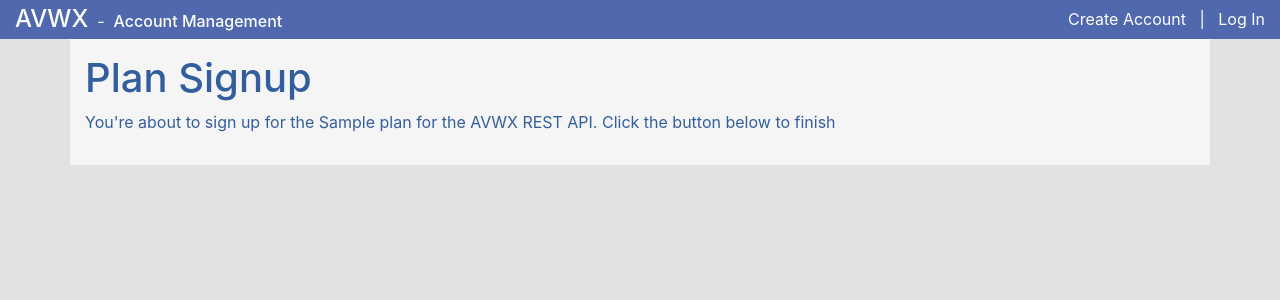
After one commit to avwx-rest/avwx-account, a Flask app: template avwx_account/templates/activate.html in a window 1280 px wide. The commit adds this page. Shown: the top 300 px of the page. Run offline with Flask 2, Linux system fonts and the light colour scheme; the template is opened without the code that fills it: most values are stand-ins (such as "Sample title", 1, 10 or a date in 2020); some libraries are stand-ins or nearby versions.

Commit message:
Begin implementing Stripe subscriptions

```diff
--- a/avwx_account/__init__.py
+++ b/avwx_account/__init__.py
@@ -19,6 +19,10 @@
     'SECURITY_PASSWORD_SALT',
     'MAIL_USERNAME',
     'MAIL_PASSWORD',
+    'STRIPE_PUB_KEY',
+    'STRIPE_SECRET_KEY',
+    'STRIPE_BASIC_ID',
+    'STRIPE_ENTERPRISE_ID',
 ):
     if app.config.get(key) is None:
         app.config[key] = environ.get(key)
--- /dev/null
+++ b/avwx_account/payment.py
@@ -0,0 +1,17 @@
+import stripe
+from avwx_account import app
+
+stripe.api_key = app.config['STRIPE_SECRET_KEY']
+
+plans = {
+    'basic': {
+        'id': app.config['STRIPE_BASIC_ID'],
+        'description': 'AVWX Basic Monthly',
+        'price': 10,
+    },
+    'enterprise': {
+        'id': app.config['STRIPE_ENTERPRISE_ID'],
+        'description': 'AVWX Enterprise Monthly',
+        'price': 40,
+    },
+}
--- /dev/null
+++ b/avwx_account/static/css/main.css
@@ -0,0 +1,37 @@
+body {
+    background-color: #e1e2e3;
+    color: #335e9e;
+}
+
+nav {
+    background-color: #4f68ae;
+    color: white; padding: 5px;
+}
+
+nav a {
+    color: #fefefe;
+}
+
+nav .col-xs-auto {
+    padding-right: 15px;
+    padding-left: 15px;
+}
+
+.container {
+    background-color: #f5f5f5;
+}
+
+.content {
+    padding-top: 15px;
+    padding-bottom: 15px;
+}
+
+.btn-primary {
+    background-color: #4f68ae;
+    border-color: #4f68ae;
+}
+
+.btn-primary:hover {
+    background-color: #4d5155;
+    border-color: #4d5155;
+}
--- /dev/null
+++ b/avwx_account/templates/activate.html
@@ -0,0 +1,20 @@
+{% extends 'base.html' %}
+
+{% block content %}
+<h1>Plan Signup</h1>
+<p>You're about to sign up for the {{ plan_tag }} plan for the AVWX REST API. Click the button below to finish</p>
+<form action="/activate/{{ plan_tag }}" method="POST">
+    <script
+        src="https://checkout.stripe.com/checkout.js" class="stripe-button"
+        data-key="{{ stripe_key }}"
+        data-image="https://avwx.rest/static/favicons/android-icon-96x96.png"
+        data-name="AVWX"
+        data-description="{{ plan_description }}"
+        data-email="{{ email }}"
+        data-amount="{{ plan_price }}"
+        data-label="Sign Me Up!"
+        data-zip-code="true"
+        data-locale="auto">
+    </script>
+</form>
+{% endblock %}
--- a/avwx_account/templates/base.html
+++ b/avwx_account/templates/base.html
@@ -6,25 +6,7 @@
     <title>AVWX - Account</title>
     <link rel="stylesheet" href="https://stackpath.bootstrapcdn.com/bootstrap/4.1.3/css/bootstrap.min.css" integrity="sha384-MCw98/SFnGE8fJT3GXwEOngsV7Zt27NXFoaoApmYm81iuXoPkFOJwJ8ERdknLPMO" crossorigin="anonymous">
     <link rel="stylesheet" href="https://use.fontawesome.com/releases/v5.3.1/css/all.css" integrity="sha384-mzrmE5qonljUremFsqc01SB46JvROS7bZs3IO2EmfFsd15uHvIt+Y8vEf7N7fWAU" crossorigin="anonymous">
-    <style>
-        body { background-color: #e1e2e3; color: #335e9e; }
-        nav { background-color: #4f68ae; color: white; padding: 5px; }
-        nav a { color: #fefefe; }
-        nav .col-xs-auto { padding-right: 15px; padding-left: 15px; }
-        .container { background-color: #f5f5f5; }
-        .content { padding-top: 15px; padding-bottom: 15px; }
-        .btn-primary { background-color: #4f68ae; }
-
-        .plan { border: 1px solid #4d5155; border-radius: 5px; color: #4d5155; margin-bottom: 15px; }
-        .plan header { background-color: white; border-bottom: 1px solid #4d5155; border-radius: 5px 5px 0px 0px; }
-        .plan h3 { padding: 20px 15px 8px 15px; }
-        .plan h5 { padding: 10px 20px; }
-        .plan-body { background-color: white; border-radius: 0px 0px 5px 5px; padding-bottom: 5px; }
-        .plan-better { border-color: #4d5155; }
-        .plan-better header { background-color: #4d5155; border-color: #4d5155; color: white; }
-        .plan-best { border-color: #4f68ae; }
-        .plan-best header { background-color: #4f68ae; border-color: #4f68ae; color: white; }
-    </style>
+    <link rel="stylesheet" href="{{ url_for('static', filename='css/main.css') }}">
     {% block headers %}
     {% endblock %}
 </head>
@@ -40,7 +22,7 @@
             </div>
             <div class="col-xs-auto">
             {% if call_or_get(current_user.is_authenticated) %}
-                <a href="{{ url_for('user.edit_user_profile') }}">{{ current_user.username or current_user.email }}</a>
+                <a href="{{ url_for('manage') }}">{{ current_user.username or current_user.email }}</a>
                 &nbsp; | &nbsp;
                 <a href="{{ url_for('user.logout') }}">Log Out</a>
             {% else %}
--- a/avwx_account/templates/index.html
+++ b/avwx_account/templates/index.html
@@ -1,4 +1,8 @@
 {% extends "base.html" %}
+
+{% block headers %}
+<link rel="stylesheet" href="{{ url_for('static', filename='css/plans.css') }}">
+{% endblock %}
 
 {% block content %}
 <h1>Home page</h1>
--- a/avwx_account/templates/manage.html
+++ b/avwx_account/templates/manage.html
@@ -1,4 +1,8 @@
 {% extends "base.html" %}
+
+{% block headers %}
+<link rel="stylesheet" href="{{ url_for('static', filename='css/plans.css') }}">
+{% endblock %}
 
 {% block content %}
     <!-- <h1>Account Management</h1> -->
--- a/avwx_account/views.py
+++ b/avwx_account/views.py
@@ -6,6 +6,7 @@
 from flask_user import login_required, current_user
 from avwx_account import app
 from avwx_account.models import User
+from avwx_account.payment import plans
 
 @app.route('/')
 def home():
@@ -15,6 +16,25 @@
 @login_required
 def manage():
     return render_template('manage.html')
+
+# Payment management
+
+@app.route('/activate/<plan>', methods=['GET', 'POST'])
+@login_required
+def activate(plan: str):
+    try:
+        plan_data = plans[plan]
+    except KeyError:
+        redirect('home.html')
+    return render_template('activate.html',
+        stripe_key=app.config['STRIPE_PUB_KEY'],
+        plan_tag=plan,
+        plan_description=plan_data['description'],
+        plan_price=plan_data['price'] * 100,
+        email=current_user.email,
+    )
+
+# Token management
 
 @app.route('/token')
 @login_required
--- a/requirements.txt
+++ b/requirements.txt
@@ -6,3 +6,4 @@
 flask-user~=1.0
 psycopg2-binary~=2.7
 python-dotenv~=0.10
+stripe~=2.17
```
Also changed, not shown: avwx_account/static/css/plans.css (added, +49 -0 lines), avwx_account/templates/include/plans.html (+9 -0 lines), 1 other file.
